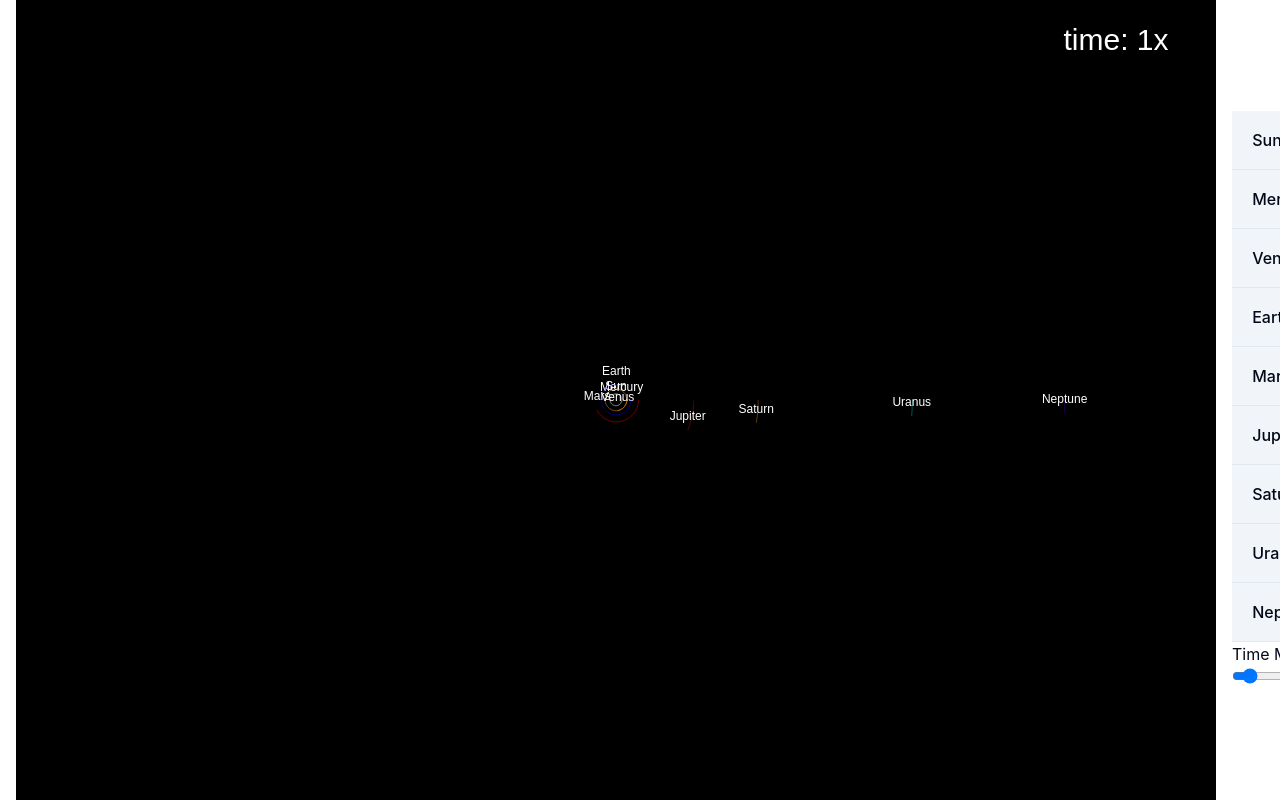
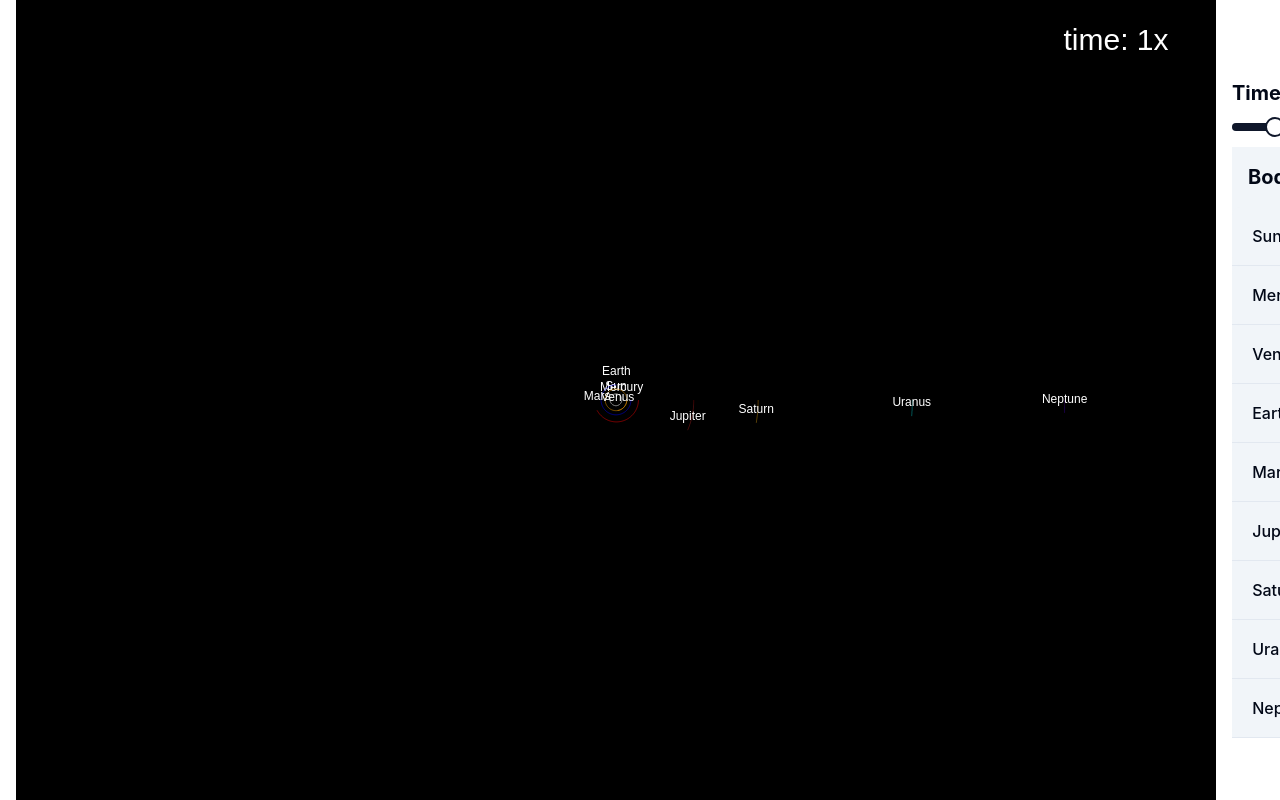
Before and after one commit to misat1505/GraviSim, a React (Vite) app: page / in a window 1280 px wide. Shown: the top 800 px of the page. Built offline with nearby package versions, Linux system fonts and the light colour scheme.

Commit message:
better ui

```diff
--- a/src/components/BodiesDisplayer.tsx
+++ b/src/components/BodiesDisplayer.tsx
@@ -20,6 +20,7 @@ const BodiesDisplayer = () => {
 
   return (
     <div className="w-96 bg-slate-100">
+      <h2 className="font-bold text-xl p-4 rounded-sm">Bodies</h2>
       <Accordion type="single" collapsible className="w-full">
         {bodies.map((body, idx) => (
           <AccordionItem value={`item-${idx}`} key={idx}>
--- a/src/components/SolarSystemAnimation.tsx
+++ b/src/components/SolarSystemAnimation.tsx
@@ -2,6 +2,7 @@ import { useBodiesContext } from "@/context/BodiesContext";
 import { Body } from "@/types/Body";
 import React, { useRef, useEffect, useState } from "react";
 import BodiesDisplayer from "./BodiesDisplayer";
+import { Slider } from "./ui/slider";
 
 const G = 6.6743e-11;
 const dt = 3600 * 24;
@@ -166,18 +167,17 @@ const SolarSystem = () => {
         onMouseUp={handleMouseUp}
       />
       <div>
+        <div className="my-4">
+          <h2 className="font-bold text-xl mb-4">Time Multiplier</h2>
+          <Slider
+            min={0.1}
+            step={0.1}
+            max={10}
+            defaultValue={[1]}
+            onValueChange={(value) => setTimeMultiplier(value[0])}
+          />
+        </div>
         <BodiesDisplayer />
-        <h2>Time Multiplier</h2>
-        <input
-          type="range"
-          min={0.1}
-          step={0.1}
-          max={10}
-          defaultValue={1}
-          onChange={(e: React.ChangeEvent<HTMLInputElement>) =>
-            setTimeMultiplier(parseFloat(e.target.value))
-          }
-        />
       </div>
     </div>
   );
```
